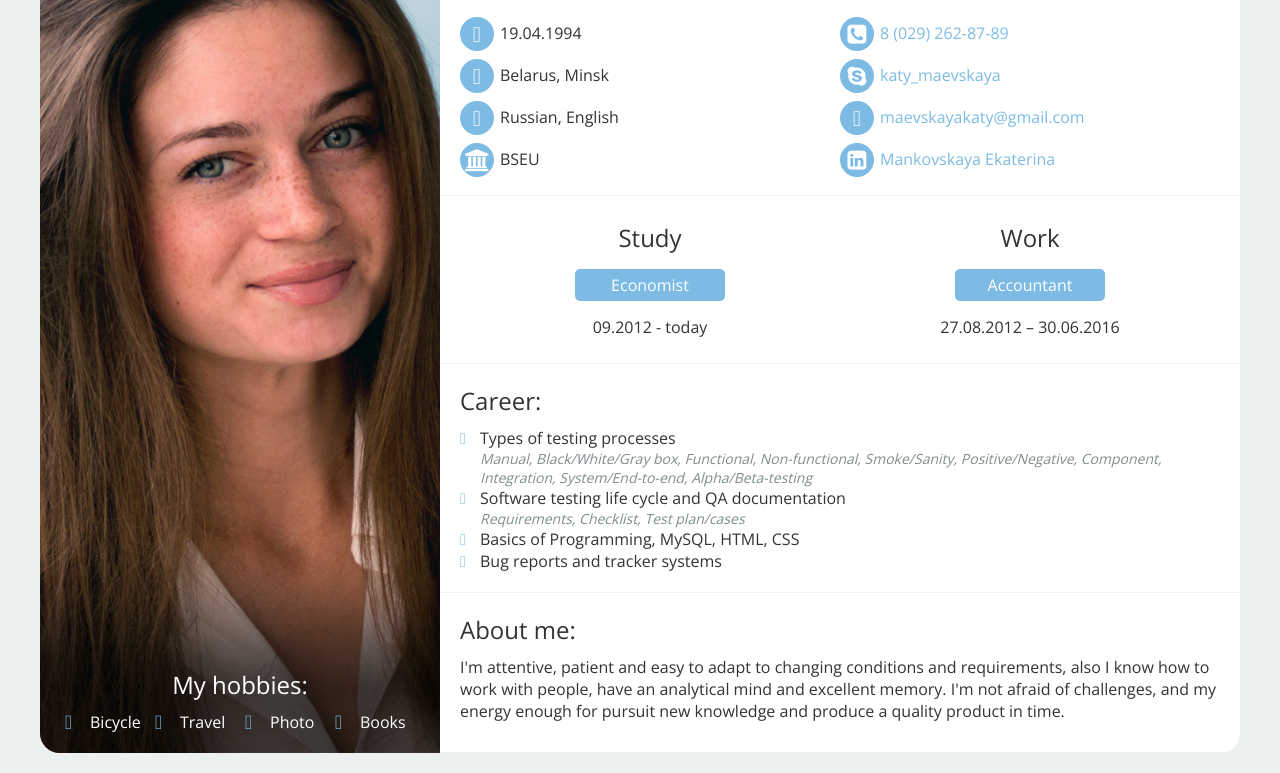
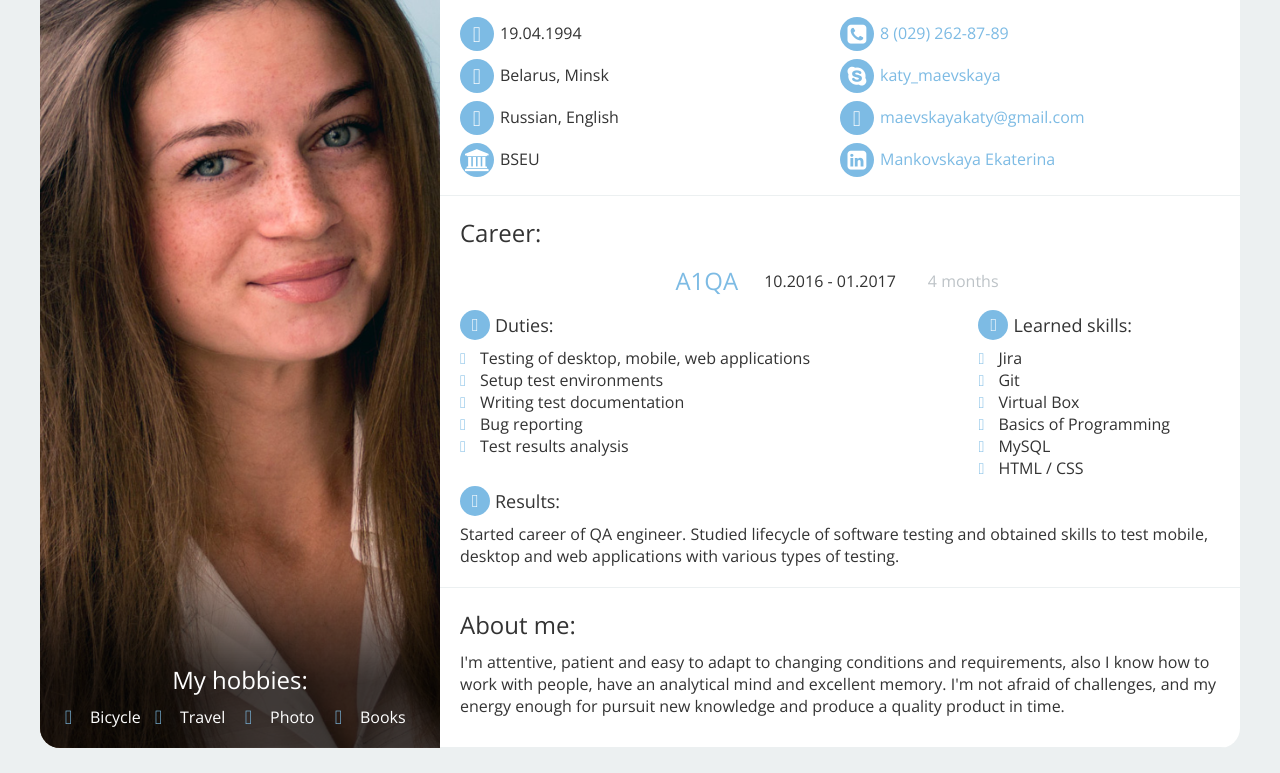
Before and after one commit to emankovskaya/cv, a plain HTML site: page index.html in a window 1280 px wide. Shown: the part 146-919 px from the top of the page. Drawn offline with nearby package versions, Linux system fonts and the light colour scheme.

Commit message:
Fixed info

```diff
--- a/index.html
+++ b/index.html
@@ -1,7 +1,7 @@
 <!DOCTYPE html>
 <html>
 <head>
-	<title>CV | QA junior/trainee</title>
+	<title>CV | QA Junior</title>
 	<meta http-equiv="Content-type" content="text/html; charset=utf-8" />
 	<meta name="viewport" content="width=device-width" />
 	<link href='https://fonts.googleapis.com/css?family=Open+Sans:400,300,700&subset=cyrillic,latin' rel='stylesheet' type='text/css'>
@@ -25,7 +25,7 @@
   		<div class="text">
   			<div class="title">
   				Mankovskaya Ekaterina
-  				<div>QA junior/trainee</div>
+  				<div>QA Junior</div>
   			</div>
 
   			<div class="data flex">
@@ -44,6 +44,53 @@
   				</div>
   			</div>
 
+  			<div class="career">
+  				<div class="blockTitle">Career:</div>
+          <div class="item">
+              <div class="flex info">
+                <div class="company"><a href="http://www.a1qa.by/" raget="_blank" rel="nofollow">A1QA</a></div>
+                <div class="dates">10.2016 - 01.2017</div>
+                <div class="time">4 months</div>
+              </div>
+
+              <div class="flex">
+                <div>
+                  <div class="subTitle">Duties:</div>
+                  <ul>
+                    <li>Testing of desktop, mobile, web applications</li>
+                    <li>Setup test environments </li>
+                    <li>Writing test documentation</li>
+                    <li>Bug reporting</li>
+                    <li>Test results analysis</li>
+                  </ul>
+                </div>
+                <div>
+                  <div class="subTitle">Learned skills:</div>
+                  <ul class="learnedSkills">
+                    <li>Jira</li>
+                    <li>Git</li>
+                    <li>Virtual Box</li>
+                    <li>Basics of Programming</li>
+                    <li>MySQL</li>
+                    <li>HTML / CSS</li>
+                  </ul>
+                </div>
+              </div>
+
+              <div class="subTitle">Results:</div>
+              <div class="results">
+                Started career of QA engineer. Studied lifecycle of software testing and obtained skills to test mobile, desktop and web applications with various types of testing.
+              </div>
+          </div>
+  			</div>
+
+        <div class="about">
+          <div class="blockTitle">About me:</div>
+          <p>
+            I'm attentive, patient and easy to adapt to changing conditions and requirements, also I know how to work with people, have an analytical mind and excellent memory. I'm not afraid of challenges, and my energy enough for pursuit new knowledge and produce a quality product in time.
+          </p>
+        </div>
+
         <div class="hobbies mobile">
           <div class="ttl">My hobbies:</div>
           <div class="hobbiesContainer">
@@ -53,36 +100,6 @@
             <div class="hobby">Books</div>
           </div>
         </div>
-
-  			<div class="exp flex">
-  				<div id="study" class="row">
-  					<div class="ttl">Study</div>
-  					<div class="position">Economist</div>
-  					<div class="date">09.2012 - today</div>
-  				</div>
-  				<div id="work" class="row">
-  					<div class="ttl">Work</div>
-  					<div class="position">Accountant</div>
-  					<div class="date">27.08.2012 – 30.06.2016</div>
-  				</div>
-  			</div>
-
-  			<div class="study">
-  				<div>Career:</div>
-  				<ul>
-  					<li>Types of testing processes <span>Manual, Black/White/Gray box, Functional, Non-functional, Smoke/Sanity, Positive/Negative, Component, Integration, System/End-to-end, Alpha/Beta-testing</span></li>
-  					<li>Software testing life cycle and QA documentation <span>Requirements, Checklist, Test plan/cases</span></li>
-  					<li>Basics of Programming, MySQL, HTML, CSS</li>
-  					<li>Bug reports and tracker systems</li>
-  				</ul>
-  			</div>
-
-        <div class="about">
-          <div>About me:</div>
-          <p>
-            I'm attentive, patient and easy to adapt to changing conditions and requirements, also I know how to work with people, have an analytical mind and excellent memory. I'm not afraid of challenges, and my energy enough for pursuit new knowledge and produce a quality product in time.
-          </p>
-        </div>
   		</div>
   	</div>
   </div>
--- a/styles.css
+++ b/styles.css
@@ -81,10 +81,11 @@ body:after {
 	max-width: 1200px;
 }
 
-.data, .title, .exp, .study, .hobbies, .about {
+.data, .title, .exp, .career, .hobbies, .about {
   padding: 20px;
   border-bottom: 1px solid #ecf0f1;
 }
+
 .hobbies.full{ border-bottom: 0; }
 
 .title {
@@ -114,7 +115,8 @@ body:after {
 	position: relative;
 }
 
-.row > div:before {
+.row > div:before,
+.career .subTitle:before {
 	font-family: 'FortAwesome';
 	position: absolute;
 	left: 0px;
@@ -195,14 +197,13 @@ body:after {
   left: 5px;
   top: 0px;
   color: #7dbbe4;
-  content: '\f013';
+  content: '\f016';
   font-size: 20px;
 }
 
-.study, .hobbies { font-size: 16px; }
+.career, .hobbies { font-size: 16px; }
 
-.study > div,
-.about > div {
+.blockTitle {
   font-size: 24px;
   margin-bottom: 10px;
   font-weight: 100;
@@ -212,13 +213,58 @@ p {
 	margin-bottom: 10px;
 }
 
-.study p span {	font-weight: bold; }
+.career p span {	font-weight: bold; }
 
-.study li span {
+.career li span {
 	display: block;
 	font-size: 14px;
 	color: #7f8c8d;
 	font-style: italic;
+}
+
+.career .flex {
+  justify-content: space-between;
+}
+
+.career .flex.info {
+  justify-content: center;
+}
+
+.career .flex.info > div {
+  margin: 5px 10px;
+  font-weight: 100;
+}
+
+.career .learnedSkills {
+  margin-right: 50px;
+}
+
+.career .company { font-size: 24px; }
+.career .company a:hover {
+  text-decoration: none;
+  color: #333;
+}
+.career .time {
+  color: #bdc3c7;
+}
+.career .time,
+.career .dates {
+  padding: 6px;
+}
+
+.career .subTitle {
+  position: relative;
+  padding: 3px 35px;
+  margin: 7px 0;
+  font-size: 18px;
+  font-weight: 100;
+}
+
+.career .subTitle:before {
+  font-family:'FortAwesome';
+  content: '\f017';
+  padding: 3px;
+  font-size: 18px;
 }
 
 ul { list-style: none inside none; }
@@ -228,7 +274,7 @@ li {
 }
 
 ul li:before {
-	content: '\f016';
+	content: '\f013';
 	position: absolute;
 	left: 0px;
 	top: 3px;
@@ -302,4 +348,10 @@ ul li:before {
     background-size: cover;
     background-repeat: no-repeat;
   }
+
+  .career .flex.info > div {
+    margin: 0;
+    padding: 5px;
+    text-align: center;
+  }
 }
```
